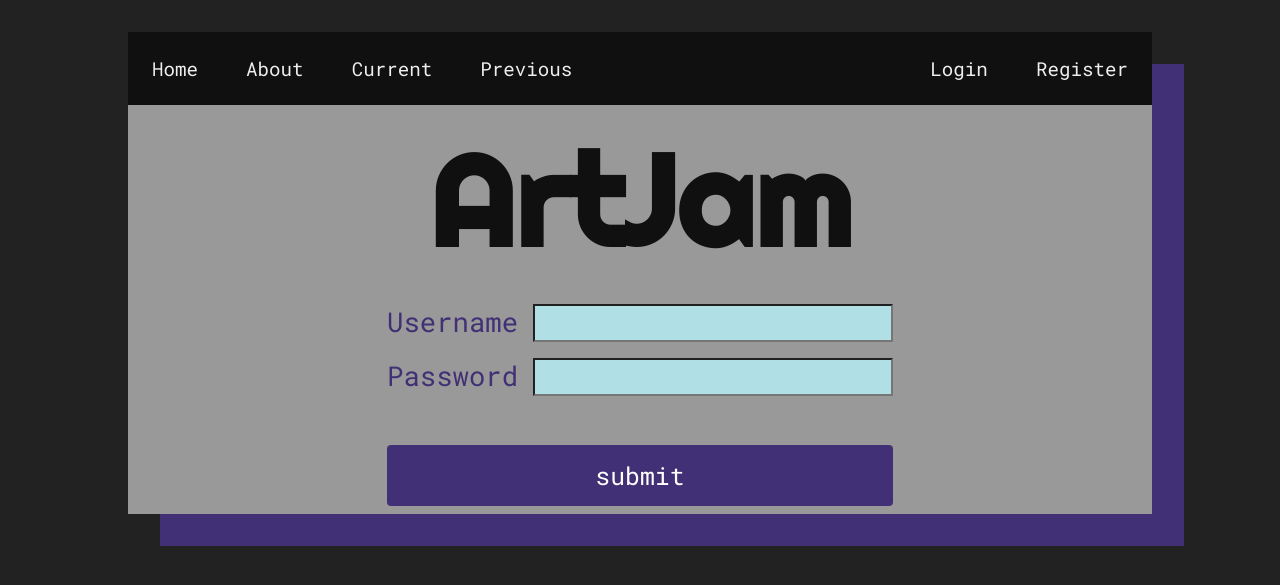
After one commit to artjam-online/flask_artjam, a Flask app: page /login in a window 1280 px wide. The commit adds this page. Shown: the top 585 px of the page. Run offline with Flask 2, Linux system fonts and the light colour scheme; parts of the project's set-up code (start-up, migrations or seed data) failed here and were passed over; some libraries are stand-ins or nearby versions.

Commit message:
Made a lot of changes ...

```diff
--- a/app.py
+++ b/app.py
@@ -1,13 +1,17 @@
 from flask import Flask, url_for, redirect, request, render_template
-
+from flask_bootstrap import Bootstrap
 import os
 import pathlib
 import random
 from pprint import pprint
+from forms import LoginForm, RegisterForm
+
 
 project_limitations = []
 project_themes = []
+os.chdir('/Users/williammurphy/project_git/flask_artjam')
 # Read in project limitations
+# print(pathlib.Path(os.getcwd()).absolute())
 with open(os.path.join(pathlib.Path(os.getcwd()).absolute(), 'art_jam_files', 'limits.txt')) as f:
     for line in f.readlines():
         project_limitations.append(line.strip('\n'))
@@ -19,10 +23,18 @@ with open(os.path.join(pathlib.Path(os.getcwd()).absolute(), 'art_jam_files', 't
 
 # Flask App
 app = Flask(__name__)
+Bootstrap(app)
+
 # Upload Setup
 UPLOAD_FOLDER = os.path.join(pathlib.Path(os.getcwd()).absolute(), 'uploads')
 ALLOWED_EXTENSIONS = set(['txt', 'pdf', 'png', 'jpg', 'jpeg', 'gif'])
 app.config['UPLOAD_FOLDER'] = UPLOAD_FOLDER
+app.config['SECRET_KEY'] = 'secret'
+app.config['RECAPTCHA_PUBLIC_KEY'] = '6LfMEAYgAAAAAHOnAz8LoPdGRCFPMcBaARlhsFc1'
+app.config['RECAPTCHA_PRIVATE_KEY'] = '6LfMEAYgAAAAAMlG8kQB87XN9g0eAyDIRjlG5mYF'
+app.config['TESTING'] = True
+
+
 
 # App Route Functions #
 #######################################################################################
@@ -57,6 +69,19 @@ def upload_file():
         # f.save(sec)
     return render_template('upload_form.html')
 
+@app.route('/login', methods=['GET', 'POST'])
+def login():
+    form = LoginForm()
+    if form.validate_on_submit():
+        return redirect('profile')
+    return render_template('login.html', form=form)
+
+@app.route('/register', methods=['GET', 'POST'])
+def register():
+    form = RegisterForm()
+    if form.validate_on_submit():
+        return redirect('profile')
+    return render_template('register.html', form=form)
 
 
 
@@ -77,4 +102,4 @@ def internal_server_error(e):
 
 
 if __name__ == '__main__':
-    app.run()
+    app.run(debug=True)
--- a/forms.py
+++ b/forms.py
@@ -2,6 +2,35 @@
 forms.py
 ~~~~~~~~
 """
-from flask_wtf import FlaskForm
-from wtforms import StringField, PasswordField, SubmitField, BooleanField
-from wtforms.validators import DataRequired, Length, Email, EqualTo
+from flask_wtf import FlaskForm, RecaptchaField
+from wtforms import StringField, PasswordField, SubmitField, BooleanField, TextField
+from wtforms.validators import DataRequired, Length, Email, EqualTo, AnyOf
+from wtforms.validators import InputRequired
+
+class ContactForm(FlaskForm):
+    name = StringField("Name Of Student")
+
+
+class LoginForm(FlaskForm):
+    username = StringField('username',
+        validators=[InputRequired(message='A username is required'),
+        Length(min=8, max=25, message='Username must be between 8 to 25 characters')])
+    password = PasswordField('password',
+        validators=[InputRequired(message='A password is required'),
+                    Length(min=8, message='Password must be 8 or more characters')])
+    remember = BooleanField('remember me')
+    recaptcha = RecaptchaField()
+    submit = SubmitField('submit')
+
+
+class RegisterForm(FlaskForm):
+    email = StringField('email',
+        validators=[InputRequired(), Email(message='Invalid email'),
+                    Length(max=50)])
+    username = StringField('username',
+                           validators=[InputRequired(message='A username is required'),
+                                       Length(min=8, max=25, message='Username must be between 8 to 25 characters')])
+    password = PasswordField('password',
+                             validators=[InputRequired(message='A password is required'),
+                                         Length(min=8, message='Password must be 8 or more characters')])
+    submit = SubmitField('submit')
--- a/static/style.css
+++ b/static/style.css
@@ -120,3 +120,86 @@ p {
     width: 300px;
     height: 200px;
 }
+
+form {
+    font-family: 'Roboto Mono', monospace;
+    margin: auto;
+    font-size: 155%;
+    justify-content: space-between;
+    box-sizing: border-box;
+
+}
+/*input[type=email] {*/
+/*        font-family: 'Roboto Mono', monospace;*/
+/*    width: 100%;*/
+/*    background-color: #413075;*/
+/*    font-size: 100%;*/
+/*  color: white;*/
+/*  padding: 14px 20px;*/
+/*  margin: 8px 0;*/
+/*  border: none;*/
+/*  border-radius: 4px;*/
+/*  cursor: pointer;*/
+/*}*/
+
+.form-username {
+    background-color: powderblue;
+    font-size: 110%;
+    text-blink: #413075;
+    padding: 1px 1px;
+     margin: 8px 0;
+    color: #413075;
+}
+
+.form-email {
+    background-color: powderblue;
+    font-size: 110%;
+    text-blink: #413075;
+    padding: 1px 1px;
+     margin: 8px 0;
+    color: #413075;
+}
+
+.form-password {
+    background-color: powderblue;
+     font-size: 110%;
+    padding: 1px 1px;
+    margin: 8px 0;
+    color: #413075;
+}
+label {
+    display: inline-block;
+    color: #413075;
+    float: inside;
+    text-align: left;
+    font-size: 110%;
+    font-family: 'Roboto Mono', monospace;
+    text-transform: capitalize;
+}
+input {
+    display: inline-block;
+    float: inside;
+}
+
+.form-submit {
+    font-family: 'Roboto Mono', monospace;
+    width: 100%;
+    background-color: #413075;
+    font-size: 100%;
+    color: white;
+    padding: 14px 20px;
+    margin: 8px 0;
+    border: none;
+    border-radius: 4px;
+    cursor: pointer;
+}
+
+/*input[type=text], select {*/
+/*  width: 50%;*/
+/*  padding: 12px 20px;*/
+/*  margin: 8px 0;*/
+/*  display: inline-flex;*/
+/*  border: 1px solid #ccc;*/
+/*  border-radius: 4px;*/
+/*  box-sizing: content-box;*/
+/*}*/
--- a/templates/index.html
+++ b/templates/index.html
@@ -48,8 +48,13 @@
                 </a>
             </li>
             <li style="float:right">
-                <a class="nav-item nav-link" href="{{ url_for( 'profile' ) }}">
-                    Profile
+                <a class="nav-item nav-link" href="{{ url_for( 'register' ) }}">
+                    Register
+                </a>
+            </li>
+        <li style="float:right">
+                <a class="nav-item nav-link" href="{{ url_for( 'login' ) }}">
+                    Login
                 </a>
             </li>
         </ul>
--- /dev/null
+++ b/templates/login.html
@@ -0,0 +1,34 @@
+
+
+{% extends "index.html" %}
+{% block content %}
+    <form method="post" action="{{ url_for('login') }}">
+        {{  form.hidden_tag() }}
+        {{ form.csrf_token }}  <!-- cross-site request forgery token
+       Prevents people from submitting form from elsewhere
+        -->
+        {{ form.username.label }}
+        {{ form.username(class_="form-username") }}
+        <ul>
+            {% for error in form.username.errors %}
+                <li>{{ error }}</li>
+            {%  endfor %}
+        </ul>
+        {{ form.password.label }}
+        {{ form.password(class_="form-password")}}
+        <ul>
+            {% for error in form.password.errors %}
+                <li>{{ error }}</li>
+            {%  endfor %}
+        </ul>
+        <!-- Uncomment if we want to use Recaptcha -->
+{#        {{ form.recaptcha }}#}
+{#        {%  for error in form.recaptcha.errors %}#}
+{#        <ul>#}
+{#            <li>{{ error }}</li>#}
+{#        </ul>#}
+{#        {% endfor %}#}
+    <br>
+        {{ form.submit(class_="form-submit") }}
+    </form>
+{% endblock content %}
```
Also changed, not shown: templates/register.html (added, +16 -0 lines).
